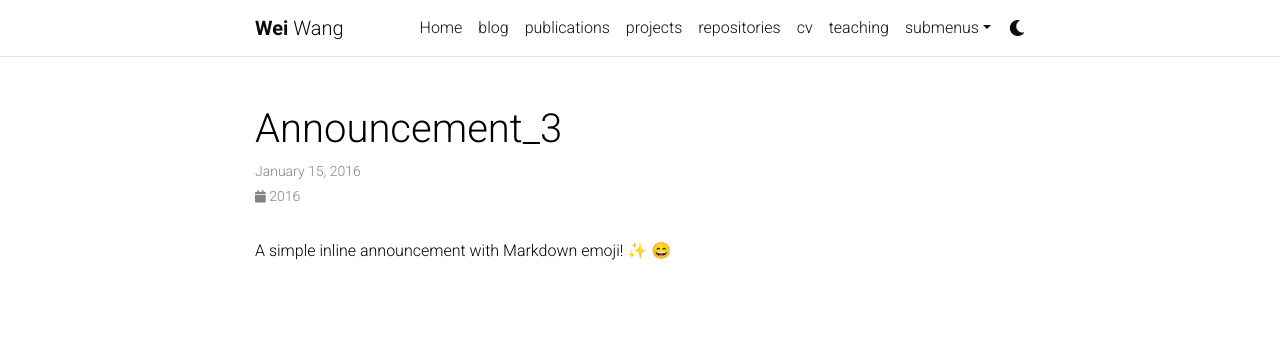
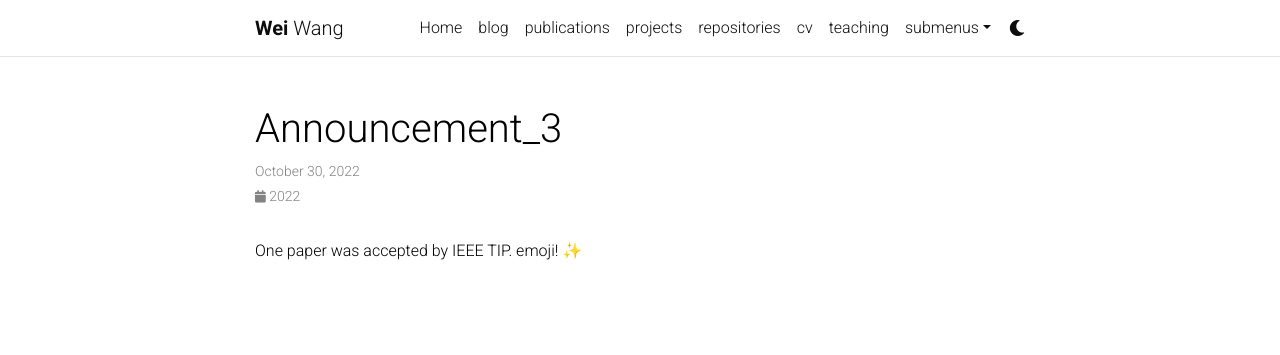
Before and after one commit to WeiWangTrento/WeiWangTrento.github.io, a Jekyll site: the page built from _news/announcement_3.md, in a window 1280 px wide. Shown: the top 355 px of the page. Built offline with Jekyll 4.4.1, drawn with Linux system fonts in a browser that asks for light colours; emoji names are drawn with the system emoji font; comment, search, counter and statistics services are not loaded; a style sheet for code colours, icons or effects is not loaded.

Commit message:
updated news

```diff
--- a/_news/announcement_3.md
+++ b/_news/announcement_3.md
@@ -1,7 +1,7 @@
 ---
 layout: post
-date: 2016-01-15 07:59:00-0400
+date: 2022-10-30 09:00:00-0400
 inline: true
 ---
 
-A simple inline announcement with Markdown emoji! :sparkles: :smile:
+One paper was accepted by IEEE TIP. emoji! :sparkles:
```
Also changed, not shown: _news/announcement_1.md (+2 -2 lines), _news/announcement_2.md (+2 -2 lines).
